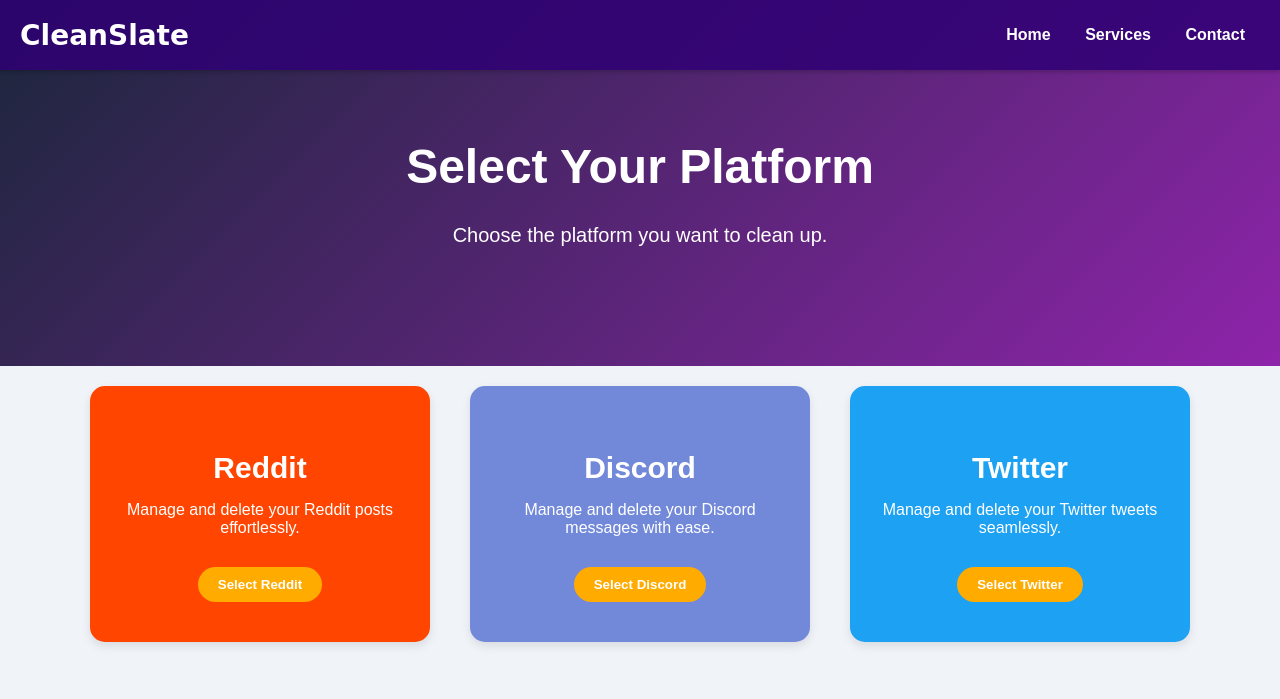
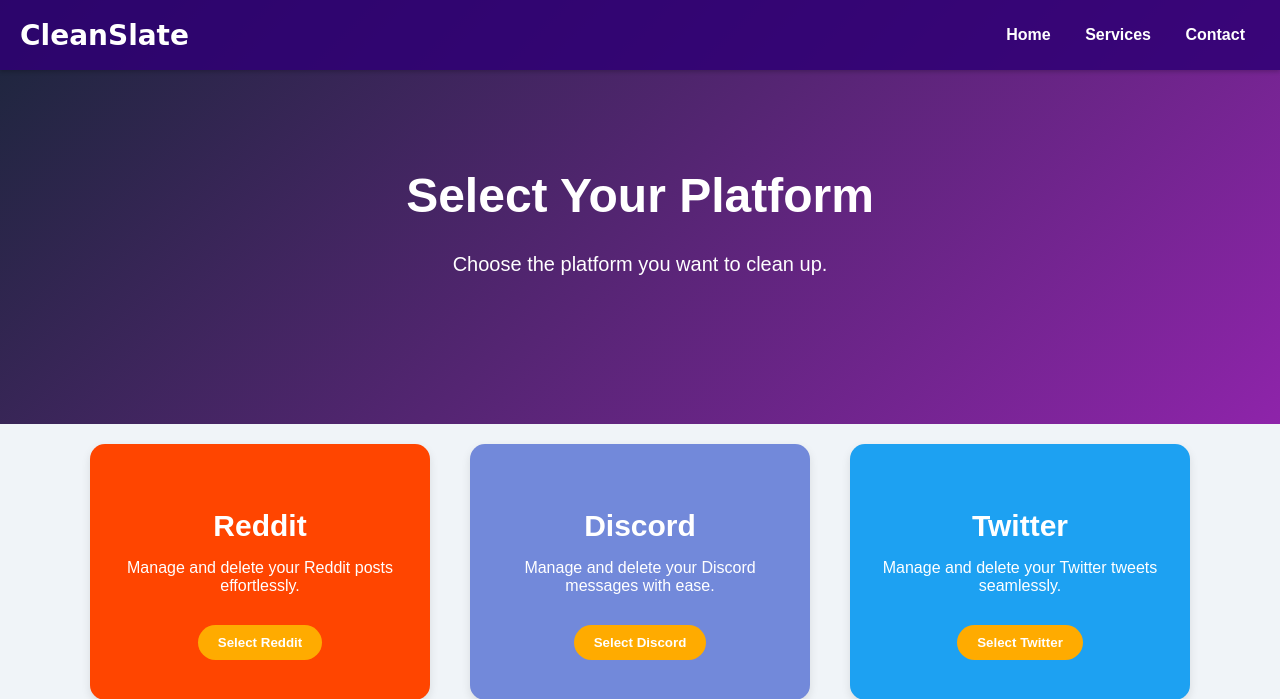
Before and after one commit to sk1nsan/CleanSlate, a Flask app: page /services in a window 1280 px wide. Shown: the top 699 px of the page. Run offline with Flask 3, Linux system fonts and the light colour scheme.

Commit message:
edited services.css

```diff
--- a/web_app/static/styles/services.css
+++ b/web_app/static/styles/services.css
@@ -52,7 +52,7 @@
 }
 
 .hero {
-    height: 45.7853vh;
+    height: 53vh;
     background: linear-gradient(135deg, #1b263b 0%, #8e24aa 100%); /* Darker gradient */
     display: flex;
     flex-direction: column;
```
